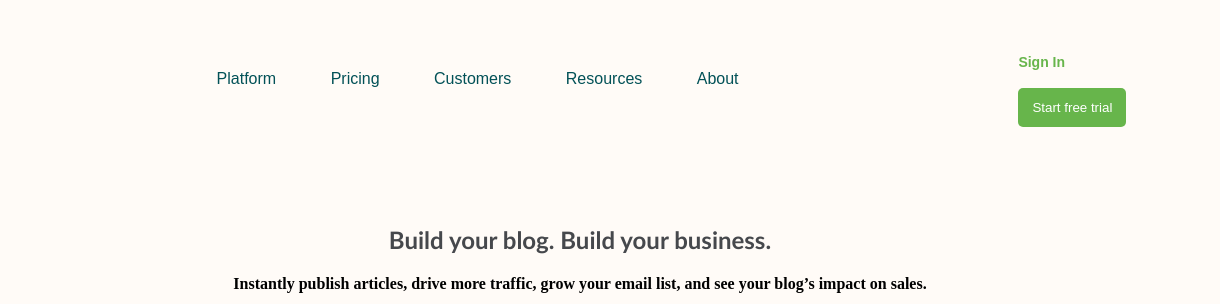
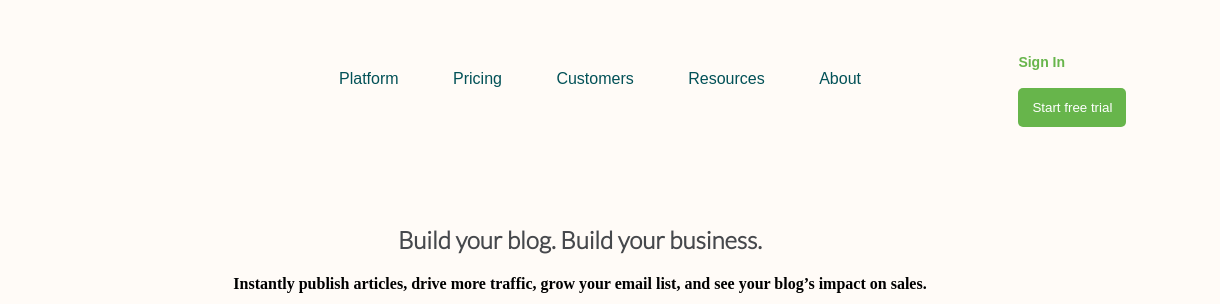
Before and after one commit to shavi28/santanderfront2022, a plain HTML site: page index.html in a window 1280 px wide. Shown: the top 304 px of the page, 60-1280 px from the left. Drawn offline with Linux system fonts and the light colour scheme.

Commit message:
export fuentes google

```diff
--- a/index.html
+++ b/index.html
@@ -7,6 +7,9 @@
     <meta name="viewport" content="width=device-width, initial-scale=1.0">
     <title>Matcha</title>
     <link rel="stylesheet" href="styles.css">
+    <link rel="preconnect" href="https://fonts.googleapis.com">
+    <link rel="preconnect" href="https://fonts.gstatic.com" crossorigin>
+    <link href="https://fonts.googleapis.com/css2?family=Lato:wght@300&display=swap" rel="stylesheet">
 </head>
 
 <body>
@@ -15,7 +18,7 @@
             <img src="https://getmatcha.com/wp-content/uploads/2020/01/Icon-green.png" alt="Matcha">
         </a>
         <nav class="navbar">
-            <ul class="menu-item">
+            <ul>
                 <li>Platform</li>
                 <li>Pricing</li>
                 <li>Customers</li>
@@ -33,7 +36,8 @@
     <section class="main">
         <h1>Build your blog. Build your business.</h1>
 
-        <h4>Instantly publish articles, drive more traffic, grow your email list, and see your blog’s impact on sales.</h4>
+        <h4>Instantly publish articles, drive more traffic, grow your email list, and see your blog’s impact on sales.
+        </h4>
 
         <form>
             <input type="email">
--- a/styles.css
+++ b/styles.css
@@ -4,7 +4,7 @@ body {
 
 h1 {
     color: #46484c;
-    font-family: 'Trebuchet MS', 'Lucida Sans Unicode', 'Lucida Grande', 'Lucida Sans', Arial, sans-serif;
+    font-family: 'Lato', sans-serif;
     text-align: center;
 }
 
@@ -50,7 +50,7 @@ li {
 
 .navbar {
     width: 70%;
-    text-align: left;
+    text-align: center;
     color: #025157;
     font-weight: 500;
 }
```
Lines whose indentation alone changed are shown as unchanged.
